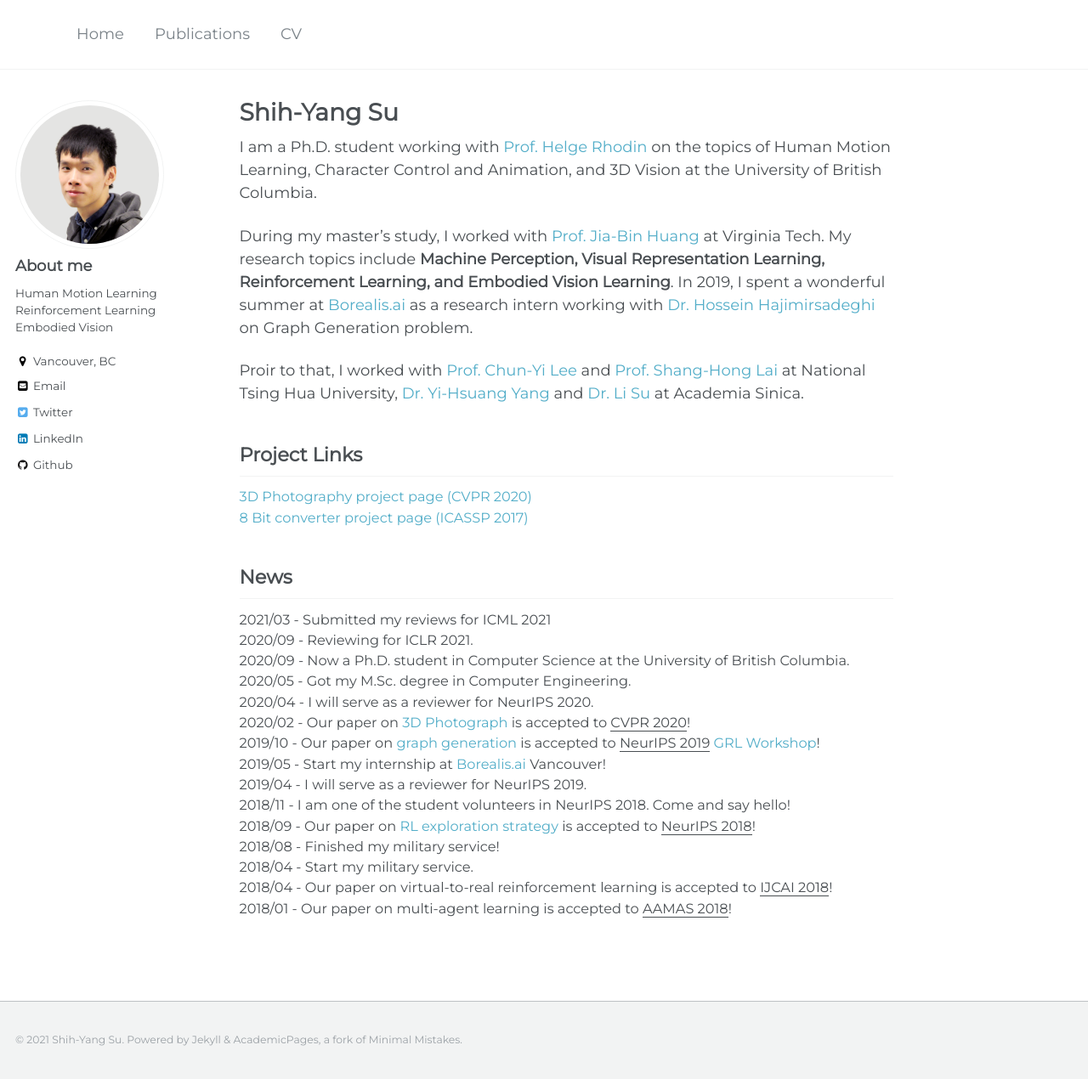
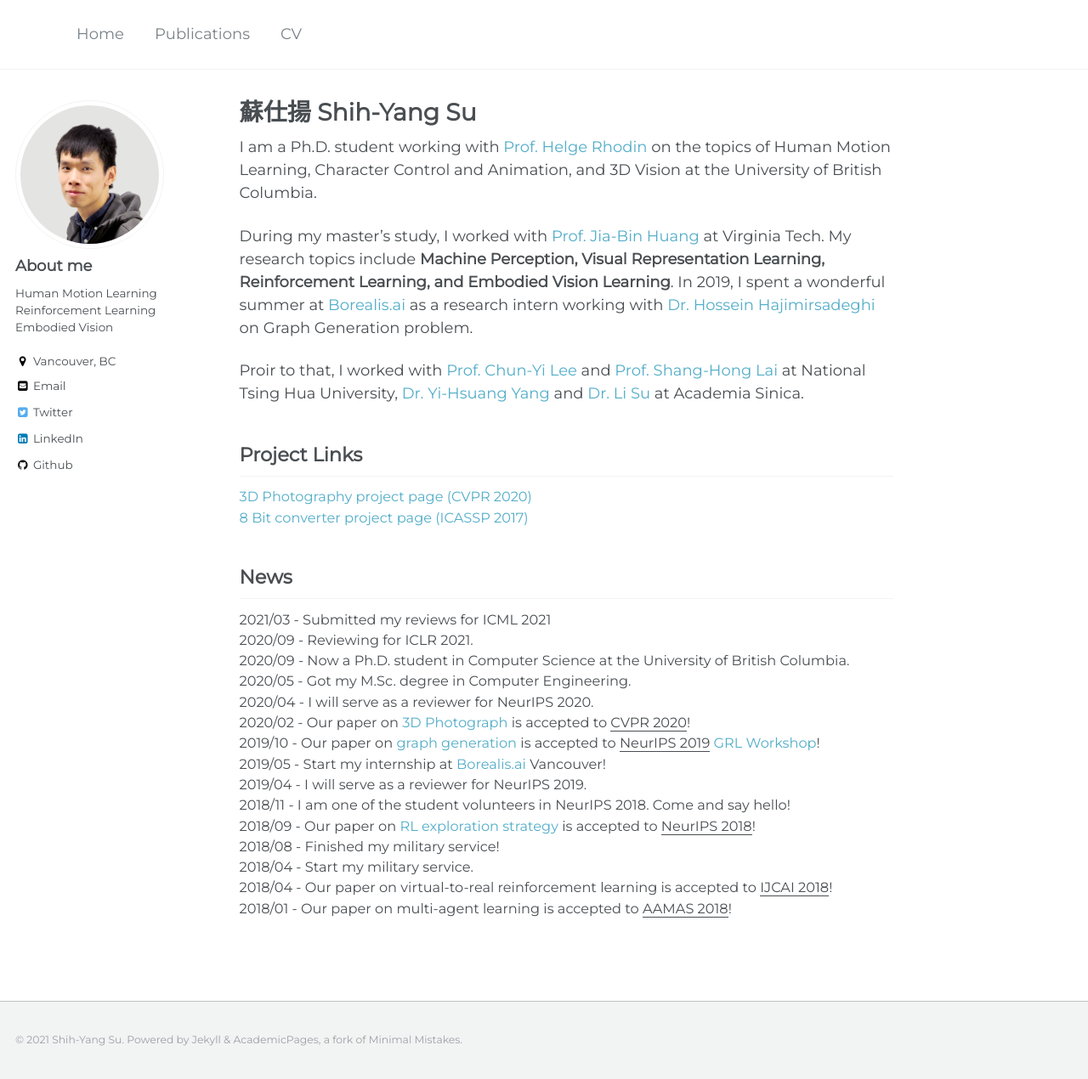
Before and after one commit to LemonATsu/LemonATsu.github.io, a Jekyll site: the page built from _pages/about.md, in a window 1280 px wide and 1270 px high. Shown: the whole window at 85% size. Built offline with Jekyll 4.4.1, drawn with Linux system fonts in a browser that asks for light colours.

Commit message:
have my chinese name now

```diff
--- a/_pages/about.md
+++ b/_pages/about.md
@@ -1,6 +1,6 @@
 ---
 permalink: /
-title: "Shih-Yang Su"
+title: "蘇仕揚 Shih-Yang Su"
 excerpt: "About me"
 author_profile: true
 redirect_from:
```
